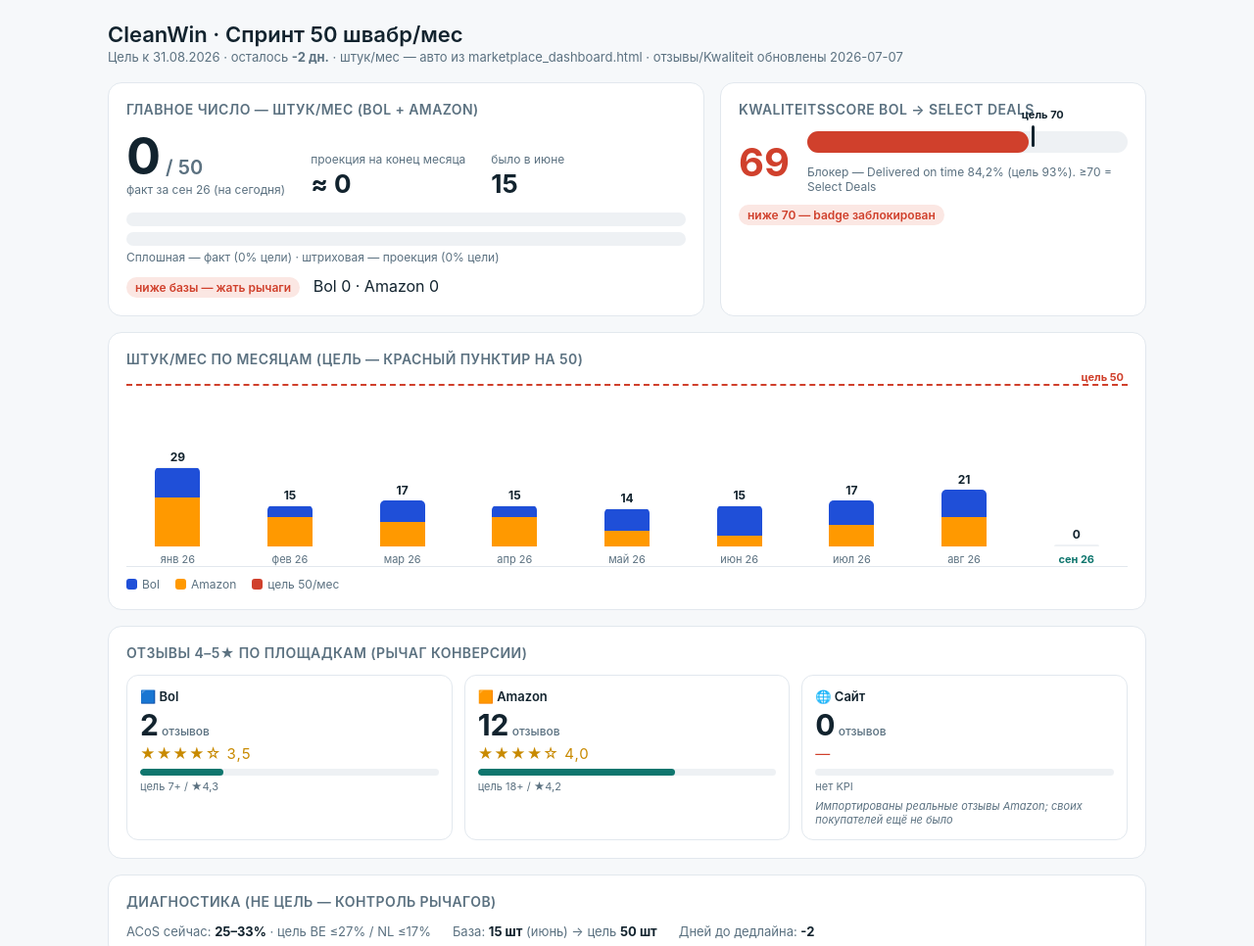
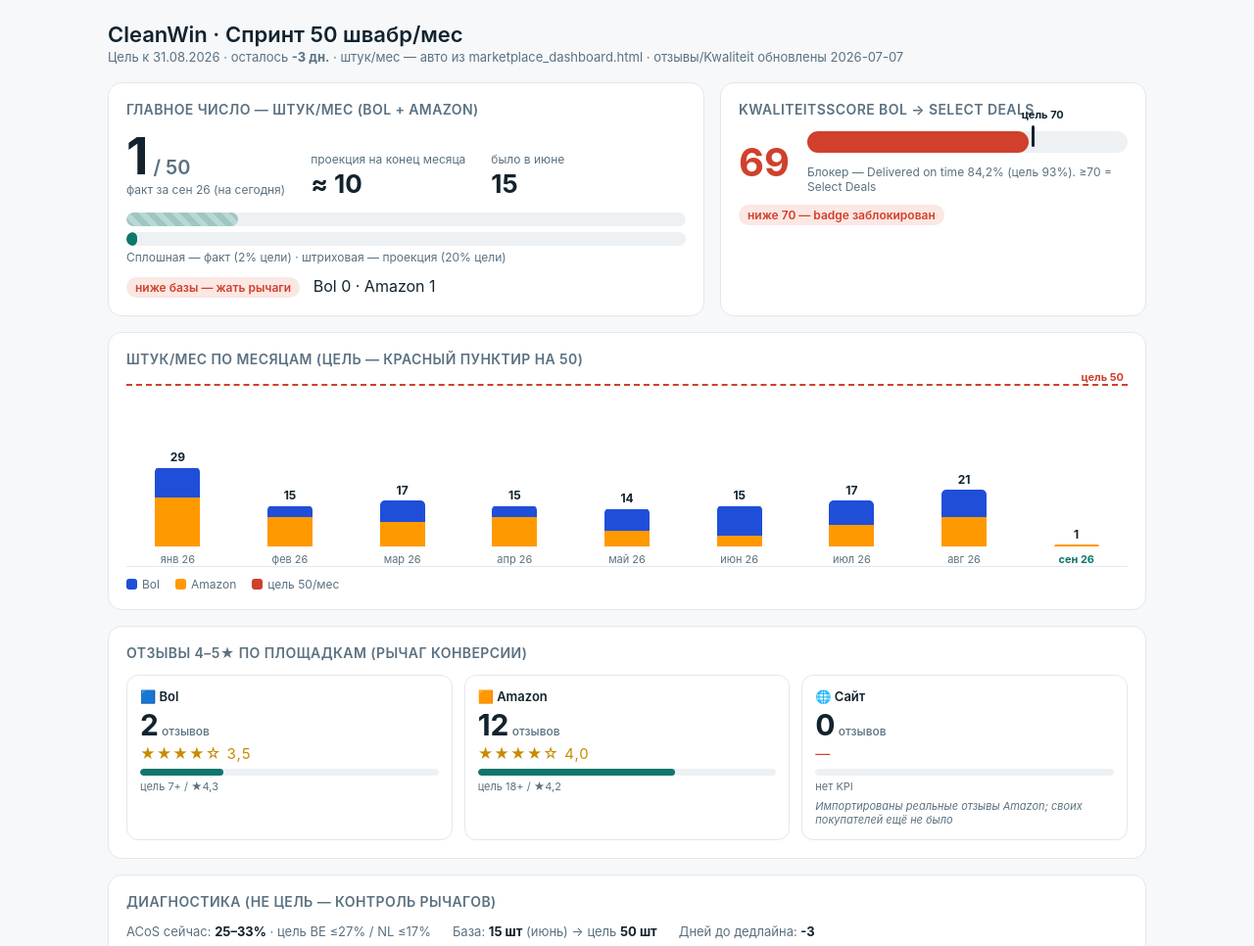
Before and after one commit to dungarUA/marketplace-dashboard, a plain HTML site: page docs/BOL/Dashboard_marketplace/Dashboard_Спринт_50.html in a window 1280 px wide. Shown: the top 966 px of the page at 98% size. Drawn offline with Linux system fonts and the light colour scheme.

Commit message:
dashboard: обновление 2026-09-03

```diff
--- a/docs/BOL/Dashboard_marketplace/Dashboard_Спринт_50.html
+++ b/docs/BOL/Dashboard_marketplace/Dashboard_Спринт_50.html
@@ -60,22 +60,22 @@ h1{font-size:22px;font-weight:600;margin:0 0 2px}
 </style></head>
 <body><div class="wrap">
 <h1>CleanWin · Спринт 50 швабр/мес</h1>
-<div class="sub">Цель к 31.08.2026 · осталось <b>-2 дн.</b> · штук/мес — авто из marketplace_dashboard.html · отзывы/Kwaliteit обновлены 2026-07-07</div>
+<div class="sub">Цель к 31.08.2026 · осталось <b>-3 дн.</b> · штук/мес — авто из marketplace_dashboard.html · отзывы/Kwaliteit обновлены 2026-07-07</div>
 
 <div class="grid g2">
   <div class="card hero">
     <h2>Главное число — штук/мес (Bol + Amazon)</h2>
     <div class="row">
-      <div><div class="big">0<small> / 50</small></div>
+      <div><div class="big">1<small> / 50</small></div>
         <div class="metric"><div class="lbl">факт за сен 26 (на сегодня)</div></div></div>
-      <div class="metric"><div class="lbl">проекция на конец месяца</div><div class="v">≈ 0</div></div>
+      <div class="metric"><div class="lbl">проекция на конец месяца</div><div class="v">≈ 10</div></div>
       <div class="metric"><div class="lbl">было в июне</div><div class="v">15</div></div>
     </div>
-    <div class="pbar"><div class="proj" style="width:0%"></div></div>
-    <div class="pbar"><div class="fact" style="width:0%"></div></div>
-    <div style="font-size:12px;color:var(--mut)">Сплошная — факт (0% цели) · штриховая — проекция (0% цели)</div>
+    <div class="pbar"><div class="proj" style="width:20%"></div></div>
+    <div class="pbar"><div class="fact" style="width:2%"></div></div>
+    <div style="font-size:12px;color:var(--mut)">Сплошная — факт (2% цели) · штриховая — проекция (20% цели)</div>
     <div style="margin-top:12px"><span class="chip bad">ниже базы — жать рычаги</span>
-      &nbsp; Bol 0 · Amazon 0</div>
+      &nbsp; Bol 0 · Amazon 1</div>
   </div>
 
   <div class="card">
@@ -164,9 +164,9 @@ h1{font-size:22px;font-weight:600;margin:0 0 2px}
           <div class="barlbl">авг 26</div>
         </div>
         <div class="barcol">
-          <div class="barval">0</div>
-          <div class="bar" style="height:2px" title="Bol 0 + Amazon 0">
-            <div class="seg amz" style="height:0px"></div>
+          <div class="barval">1</div>
+          <div class="bar" style="height:2px" title="Bol 0 + Amazon 1">
+            <div class="seg amz" style="height:2px"></div>
             <div class="seg bol" style="height:0px"></div>
           </div>
           <div class="barlbl cur">сен 26</div>
@@ -209,7 +209,7 @@ h1{font-size:22px;font-weight:600;margin:0 0 2px}
   <div class="diag">
     <div>ACoS сейчас: <b>25–33%</b> · цель BE ≤27% / NL ≤17%</div>
     <div>База: <b>15 шт</b> (июнь) → цель <b>50 шт</b></div>
-    <div>Дней до дедлайна: <b>-2</b></div>
+    <div>Дней до дедлайна: <b>-3</b></div>
   </div>
 </div>
 
```
Also changed, not shown: docs/BOL/Dashboard_marketplace/marketplace_dashboard.html (+11 -11 lines).
